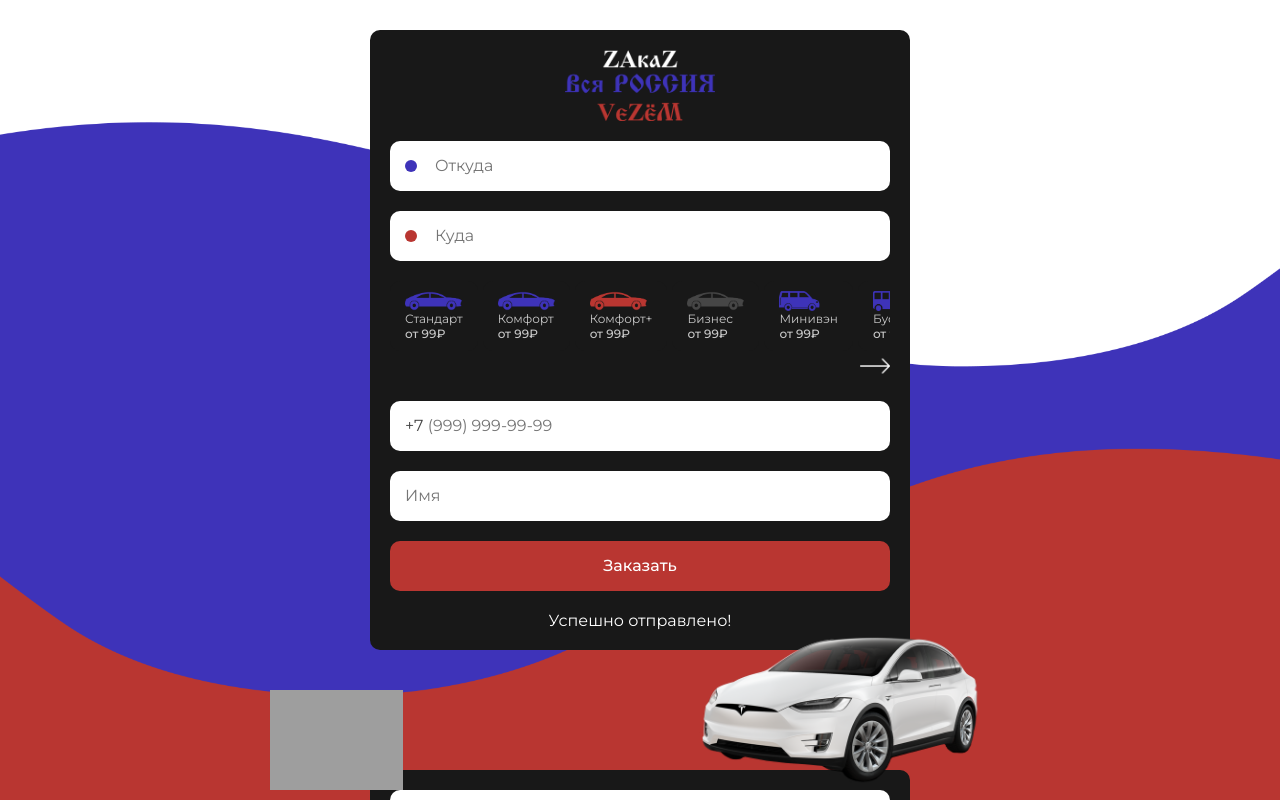
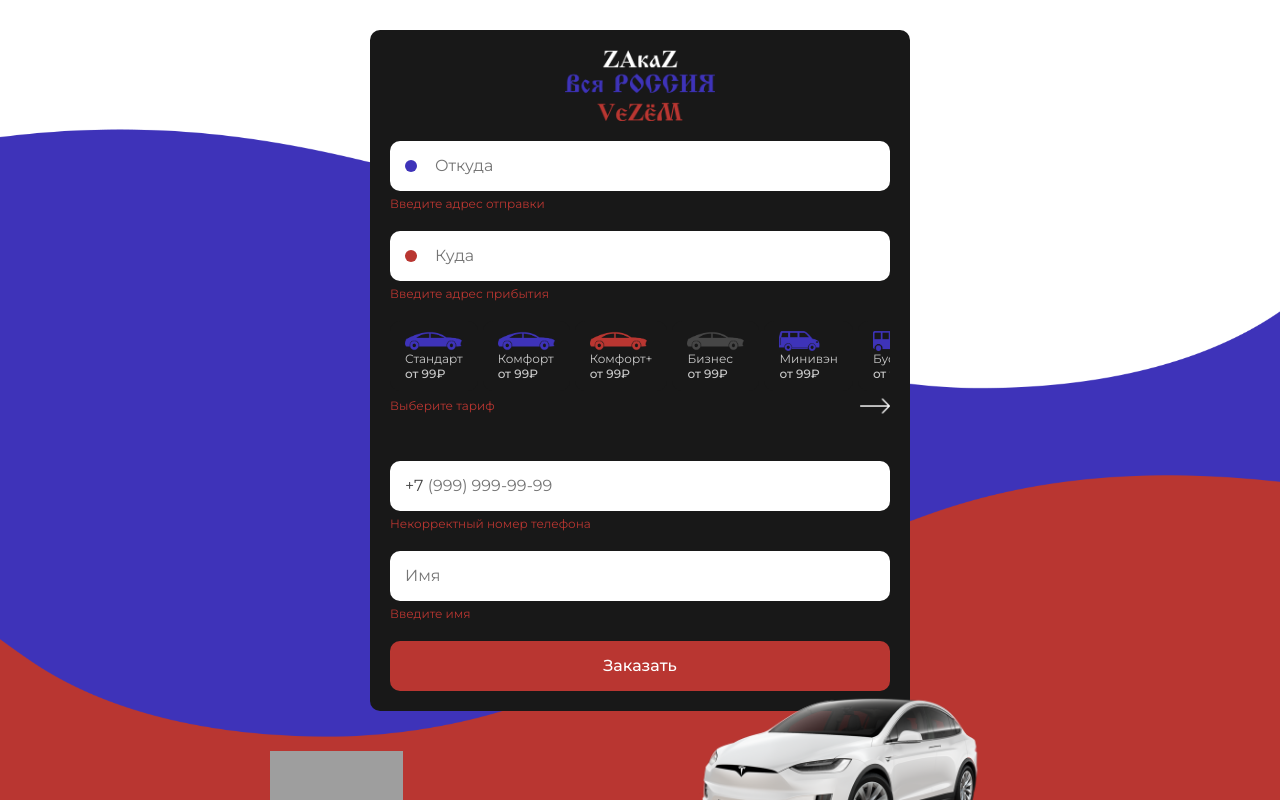
Before and after one commit to nutsea/taxi, a React (Create React App) app: page / in a window 1280 px wide. Both pictures are taken after a click on the button "Заказать". Shown: the top 800 px of the page. Built offline with nearby package versions, Linux system fonts and the light colour scheme; grey boxes are pictures that could not be loaded; the HTML template or start-up script is replaced by a standard one.

Commit message:
Empty inputs processing

```diff
--- a/src/App.jsx
+++ b/src/App.jsx
@@ -103,6 +103,7 @@ function App() {
         setRateClass(classes[Number(e.target.id) - 1])
         setRateChosen(true)
         setRateNum(Number(e.target.id) - 1)
+        document.querySelector('.ArrowRight').classList.remove('Empty')
     }
 
     const handlePhoneChange = (e) => {
@@ -111,10 +112,12 @@ function App() {
         if (e.target.id === 'num1') {
             setPhoneNumber(formattedNumber)
             setSendNumber('7' + cleaned)
+            if (cleaned.length === 10) document.querySelector('.PhoneOrder').classList.remove('Empty')
         }
         else {
             setPhoneNumber2(formattedNumber)
             setSendNumber2('7' + cleaned)
+            if (cleaned.length === 10) document.querySelector('.PhoneCall').classList.remove('Empty')
         }
     }
 
@@ -234,22 +237,32 @@ function App() {
 
     const handleChangeAddressFrom = (e) => {
         setAddressFrom(e.target.value)
+        document.querySelector('.AddressFrom').classList.remove('Empty')
     }
 
     const handleChangeAddressTo = (e) => {
         setAddressTo(e.target.value)
+        document.querySelector('.AddressTo').classList.remove('Empty')
     }
 
     const handleChangeName = (e) => {
         setName(e.target.value)
+        document.querySelector('.Name').classList.remove('Empty')
     }
 
     const sendOrderToBot = async () => {
         try {
-            if (addressFrom && addressTo && sendNumber.length === 11 && name && rateNum !== -1)
+            if (addressFrom && addressTo && sendNumber.length === 11 && name && rateNum !== -1) {
                 await sendOrder(addressFrom, addressTo, sendNumber, name, classes[rateNum].class)
                 setSendError(false)
                 setSendSuccess(true)
+            } else {
+                if (!addressFrom) document.querySelector('.AddressFrom').classList.add('Empty')
+                if (!addressTo) document.querySelector('.AddressTo').classList.add('Empty')
+                if (sendNumber.length !== 11) document.querySelector('.PhoneOrder').classList.add('Empty')
+                if (!name) document.querySelector('.Name').classList.add('Empty')
+                if (rateNum === -1) document.querySelector('.ArrowRight').classList.add('Empty')
+            }
         } catch (e) {
             console.log(e)
             setSendError(true)
@@ -259,10 +272,13 @@ function App() {
 
     const sendNumberToBot = async () => {
         try {
-            if (sendNumber2.length === 11)
+            if (sendNumber2.length === 11) {
                 await sendQuery(sendNumber2)
                 setSendError2(false)
                 setSendSuccess2(true)
+            } else {
+                document.querySelector('.PhoneCall').classList.add('Empty')
+            }
         } catch (e) {
             console.log(e)
             setSendError2(true)
@@ -284,6 +300,7 @@ function App() {
                         onChange={handleChangeAddressFrom}
                     />
                 </div>
+                <span className="AddressFrom">Введите адрес отправки</span>
                 <div className="InputContainer">
                     <span className="InputCircle CircRed"></span>
                     <input
@@ -294,6 +311,7 @@ function App() {
                         onChange={handleChangeAddressTo}
                     />
                 </div>
+                <span className="AddressTo">Введите адрес прибытия</span>
                 <div className="Rates">
                     <button className="Rate Btn1" onClick={chooseRate} id="1">
                         <img className="RateImg" id="1" src={carBlue} alt="Машина" />
@@ -352,6 +370,7 @@ function App() {
                     </button>
                 </div>
                 <div className="ArrowRight">
+                    <span className="RateEmpty">Выберите тариф</span>
                     <img src={arrow} alt="Стрелка" />
                 </div>
                 {rateChosen &&
@@ -386,6 +405,7 @@ function App() {
                         placeholder="(999) 999-99-99"
                     />
                 </div>
+                <span className="PhoneOrder">Некорректный номер телефона</span>
                 <div className="InputContainerName">
                     <input
                         className="InputName"
@@ -395,6 +415,7 @@ function App() {
                         onChange={handleChangeName}
                     />
                 </div>
+                <span className="Name">Введите имя</span>
                 <button className="OrderTaxi" onClick={sendOrderToBot}>Заказать</button>
                 {sendError &&
                     <span className="SendError">Ошибка отправки!</span>
@@ -423,6 +444,7 @@ function App() {
                         placeholder="(999) 999-99-99"
                     />
                 </div>
+                <span className="PhoneCall">Некорректный номер телефона</span>
                 <button className="GetCall" onClick={sendNumberToBot}>Заказать звонок</button>
                 {sendError2 &&
                     <span className="SendError2">Ошибка отправки!</span>
--- a/src/styles/app.scss
+++ b/src/styles/app.scss
@@ -1,5 +1,17 @@
 .None {
     display: none !important;
+}
+
+.Empty {
+    display: flex !important;
+}
+
+.AddressFrom, .AddressTo, .PhoneOrder, .Name, .PhoneCall {
+    display: none;
+    width: 100%;
+    color: #B93631;
+    font-size: 12px;
+    margin-top: 5px;
 }
 
 .App {
@@ -31,14 +43,13 @@
 
     .Logotype {
         width: 150px;
-        margin-bottom: 20px;
     }
 
     .InputContainer {
         width: calc(100% - 30px);
         height: 50px;
         padding: 0 15px;
-        margin-bottom: 20px;
+        margin-top: 20px;
         border-radius: 10px;
         background-color: white;
         display: flex;
@@ -81,13 +92,13 @@
     }
 
     .Rates {
+        margin-top: 20px;
         width: 100%;
         display: flex;
         flex-direction: row;
         align-items: stretch;
         overflow-x: scroll;
         scrollbar-width: none;
-        // margin-bottom: 20px;
 
         &::-webkit-scrollbar {
             width: 0;
@@ -135,10 +146,25 @@
         width: 100%;
         display: flex;
         justify-content: flex-end;
+        align-items: center;
         margin-bottom: 20px;
+
+        span {
+            display: none;
+            font-size: 12px;
+            color: #B93631;
+        }
 
         img {
             height: 30px;
+        }
+    }
+
+    .ArrowRight.Empty {
+        justify-content: space-between;
+
+        span {
+            display: block !important;
         }
     }
 
@@ -169,7 +195,7 @@
         width: calc(100% - 30px);
         height: 50px;
         padding: 0 15px;
-        margin-bottom: 20px;
+        margin-top: 20px;
         border-radius: 10px;
         background-color: white;
         display: flex;
@@ -198,7 +224,7 @@
         width: calc(100% - 30px);
         height: 50px;
         padding: 0 15px;
-        margin-bottom: 20px;
+        margin-top: 20px;
         border-radius: 10px;
         background-color: white;
         display: flex;
@@ -219,6 +245,7 @@
     }
 
     .OrderTaxi {
+        margin-top: 20px;
         width: 100%;
         height: 50px;
         border-radius: 10px;
@@ -277,7 +304,6 @@
         width: calc(100% - 30px);
         height: 50px;
         padding: 0 15px;
-        margin-bottom: 20px;
         border-radius: 10px;
         background-color: white;
         display: flex;
@@ -305,7 +331,7 @@
     .GetCall {
         width: 100%;
         height: 50px;
-        margin-bottom: 20px;
+        margin-top: 20px;
         border-radius: 10px;
         background-color: #464646;
         display: flex;
@@ -319,16 +345,17 @@
     }
 
     .SendError2 {
-        margin-bottom: 20px;
+        margin-top: 20px;
         color: #B93631;
     }
 
     .SendSuccess2 {
-        margin-bottom: 20px;
+        margin: 20px;
         color: white;
     }
 
     .MediaLinks {
+        margin-top: 20px;
         width: 100%;
         height: 50px;
         border-radius: 10px;
```
Lines whose indentation alone changed are shown as unchanged.
